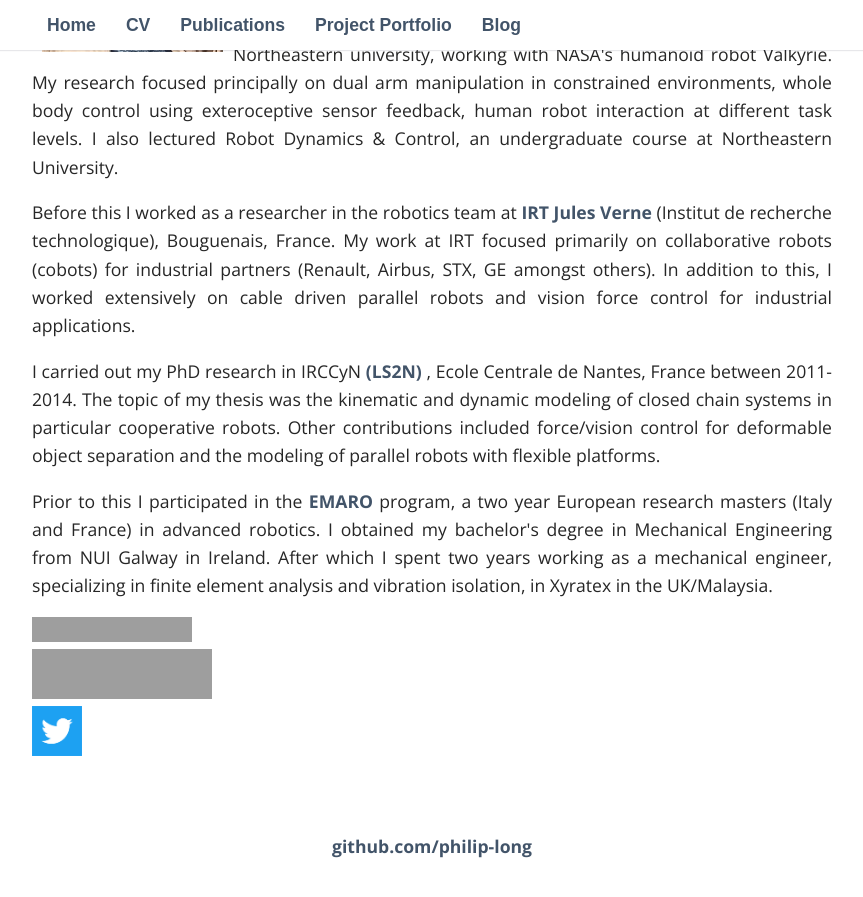
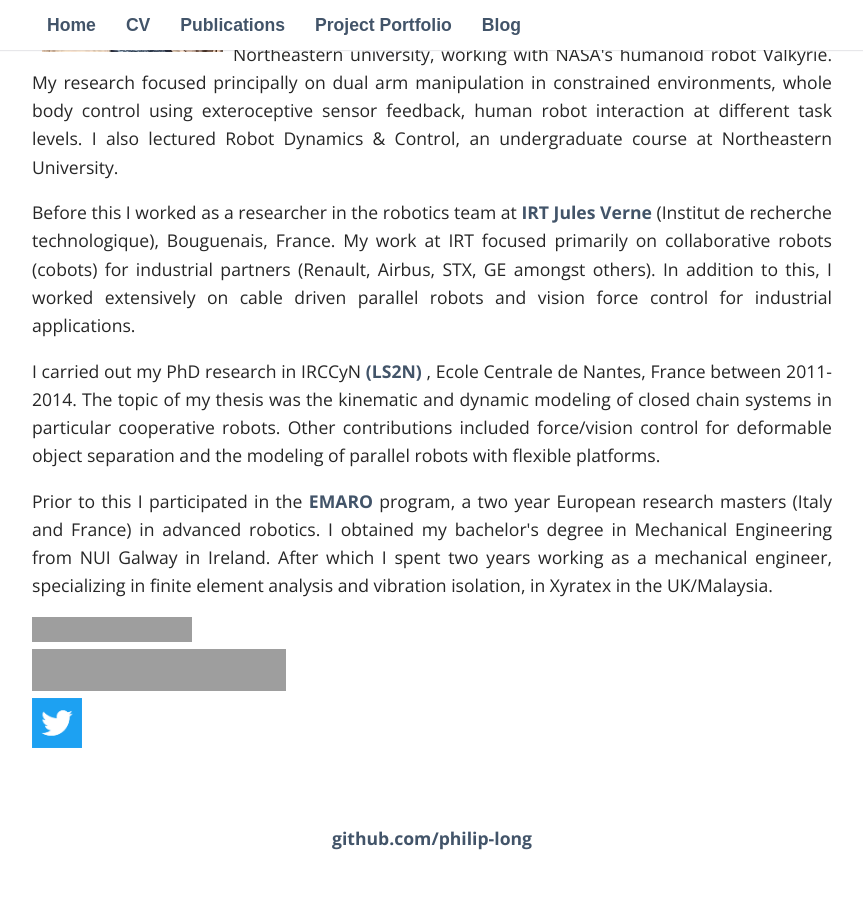
Before and after one commit to philip-long/philip-long.github.io, a Jekyll site: the page built from index.html, in a window 1280 px wide and 900 px high, scrolled down 394 px. Shown: the top 897 px of the window, without its empty margins (208-1071 px from the left). Built offline with Jekyll 4.4.1, drawn with Linux system fonts in a browser that asks for light colours; nearby versions of some CDN libraries; some web fonts are replaced; library files that are not in the unit come from our copies; grey boxes are pictures that could not be loaded.

Commit message:
Update index.html

```diff
--- a/index.html
+++ b/index.html
@@ -42,7 +42,7 @@
 
     <a href="https://scholar.google.com/citations?user=FFAElw4AAAAJ&hl=en&oi=sra">
        <img src=" https://upload.wikimedia.org/wikipedia/commons/2/28/Google_Scholar_logo.png" alt="Google scholar "
-        width=180" height="50">
+        width=254" height="42">
     </a>
             <!--/images/googlescholar.png-->
 
```
